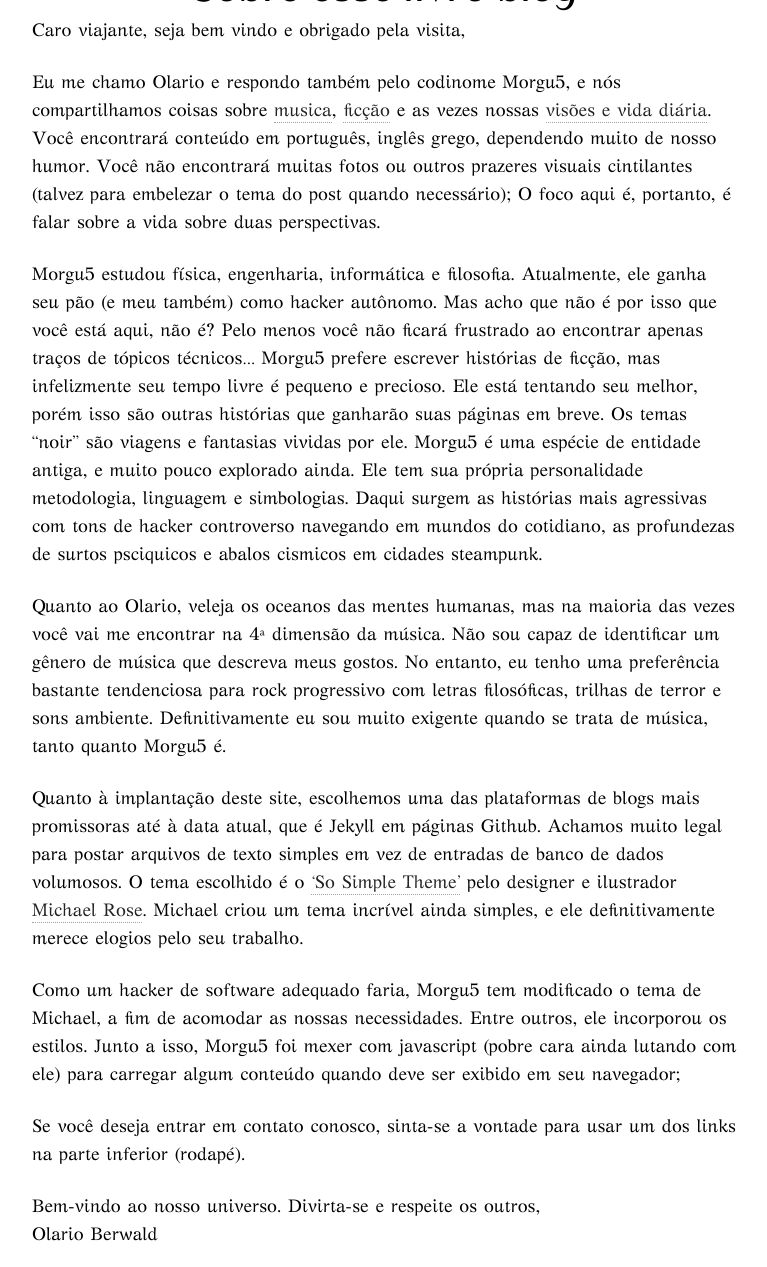
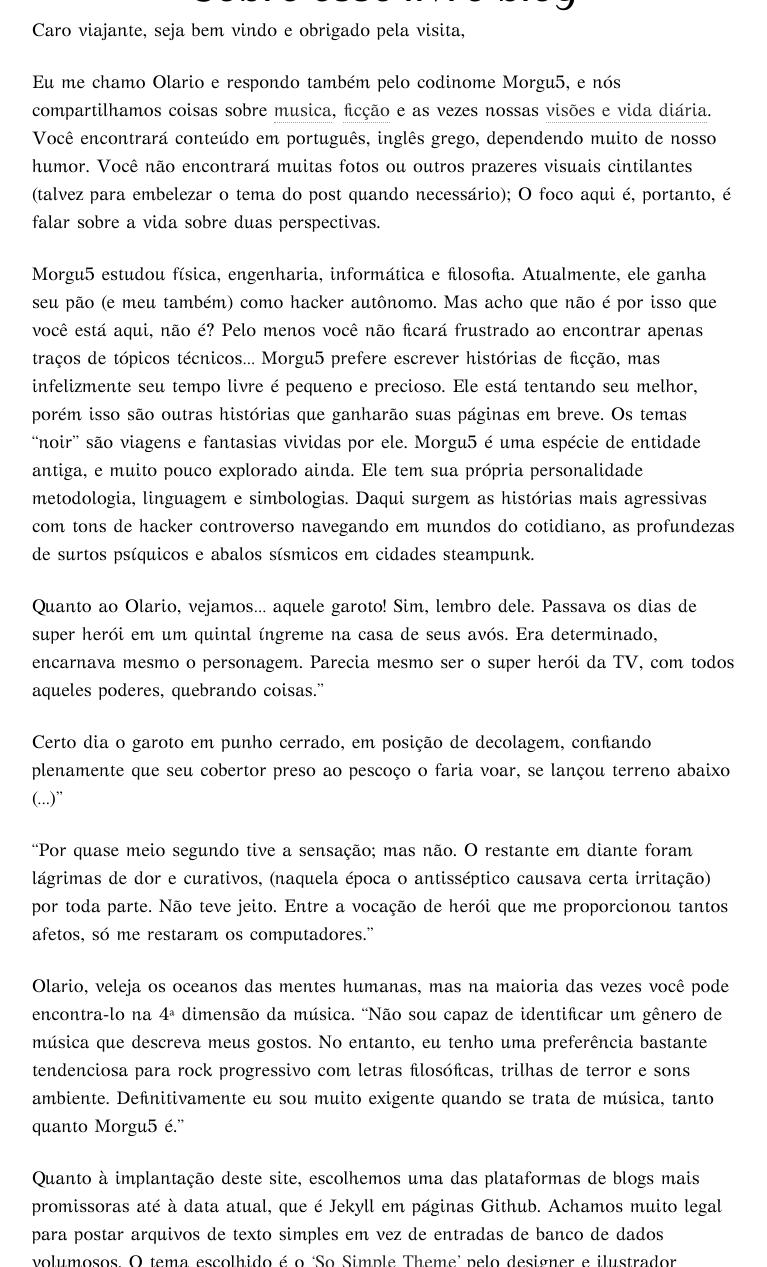
Before and after one commit to Agt-Morgu5/agt-morgu5.github.io, a Jekyll site: the page built from about/index.md, in a window 1280 px wide and 1400 px high, scrolled down 492 px, cut to the strip 0-1267 px from the top of the window. Shown: the whole strip, without its empty margins (254-1021 px from the left). Built offline with Jekyll 4.4.1, drawn with Linux system fonts in a browser that asks for light colours; nearby versions of some CDN libraries.

Commit message:
sonsofbats

```diff
--- a/about/index.md
+++ b/about/index.md
@@ -10,9 +10,15 @@ Caro viajante, seja bem vindo e obrigado pela visita,
 
 Eu me chamo Olario e respondo também pelo codinome Morgu5, e nós compartilhamos coisas sobre [musica](/music){:target="_blank"},  [ficção](/stories){:target="_blank"} e as vezes nossas [visões e vida diária](/blog){:target="_blank"}.  Você encontrará conteúdo em português, inglês grego, dependendo muito de nosso humor. Você não encontrará muitas fotos ou outros prazeres visuais cintilantes (talvez para embelezar o tema do post quando necessário); O foco aqui é, portanto, é falar sobre a vida sobre duas perspectivas.
 
-Morgu5 estudou física, engenharia, informática e filosofia. Atualmente, ele ganha seu pão (e meu também) como hacker autônomo. Mas acho que não é por isso que você está aqui, não é? Pelo menos você não ficará frustrado ao encontrar apenas traços de tópicos técnicos... Morgu5 prefere escrever histórias de ficção, mas infelizmente seu tempo livre é pequeno e precioso. Ele está tentando seu melhor, porém isso são outras histórias que ganharão suas páginas em breve. Os temas "noir" são viagens e fantasias vividas por ele. Morgu5 é uma espécie de entidade antiga, e muito pouco explorado ainda. Ele tem sua própria personalidade metodologia, linguagem e simbologias. Daqui surgem as histórias mais agressivas com tons de hacker controverso navegando em mundos do cotidiano, as profundezas de surtos psciquicos e abalos cismicos em cidades steampunk.
+Morgu5 estudou física, engenharia, informática e filosofia. Atualmente, ele ganha seu pão (e meu também) como hacker autônomo. Mas acho que não é por isso que você está aqui, não é? Pelo menos você não ficará frustrado ao encontrar apenas traços de tópicos técnicos... Morgu5 prefere escrever histórias de ficção, mas infelizmente seu tempo livre é pequeno e precioso. Ele está tentando seu melhor, porém isso são outras histórias que ganharão suas páginas em breve. Os temas "noir" são viagens e fantasias vividas por ele. Morgu5 é uma espécie de entidade antiga, e muito pouco explorado ainda. Ele tem sua própria personalidade metodologia, linguagem e simbologias. Daqui surgem as histórias mais agressivas com tons de hacker controverso navegando em mundos do cotidiano, as profundezas de surtos psíquicos e abalos sísmicos em cidades steampunk.
 
-Quanto ao Olario, veleja os oceanos das mentes humanas, mas na maioria das vezes você vai me encontrar na 4ª dimensão da música. Não sou capaz de identificar um gênero de música que descreva meus gostos. No entanto, eu tenho uma preferência bastante tendenciosa para  rock progressivo com letras filosóficas, trilhas de terror e sons ambiente. Definitivamente eu sou muito exigente quando se trata de música, tanto quanto Morgu5 é.
+Quanto ao Olario, vejamos... aquele garoto! Sim, lembro dele. Passava os dias de super herói em um quintal íngreme na casa de seus avós. Era determinado, encarnava mesmo o personagem. Parecia mesmo ser o super herói da TV, com todos aqueles poderes, quebrando coisas."
+
+Certo dia o garoto em punho cerrado, em posição de decolagem, confiando plenamente que seu cobertor preso ao pescoço o faria voar, se lançou terreno abaixo (...)"
+
+"Por quase meio segundo tive a sensação; mas não. O restante em diante foram lágrimas de dor e curativos, (naquela época o antisséptico causava certa irritação) por toda parte. Não teve jeito. Entre a vocação de herói que me proporcionou tantos afetos, só me restaram os computadores."
+
+Olario, veleja os oceanos das mentes humanas, mas na maioria das vezes você pode encontra-lo na 4ª dimensão da música. "Não sou capaz de identificar um gênero de música que descreva meus gostos. No entanto, eu tenho uma preferência bastante tendenciosa para  rock progressivo com letras filosóficas, trilhas de terror e sons ambiente. Definitivamente eu sou muito exigente quando se trata de música, tanto quanto Morgu5 é."
 
 Quanto à implantação deste site, escolhemos uma das plataformas de blogs mais promissoras até à data atual, que é Jekyll em páginas Github. Achamos muito legal para postar arquivos de texto simples em vez de entradas de banco de dados volumosos. O tema escolhido é o ['So Simple Theme'](http://mademistakes.com/so-simple/){:target="_blank"} pelo designer e ilustrador [Michael Rose](http://mademistakes.com){:target="_blank"}. Michael criou um tema incrível ainda simples, e ele definitivamente merece elogios pelo seu trabalho.
 
```
